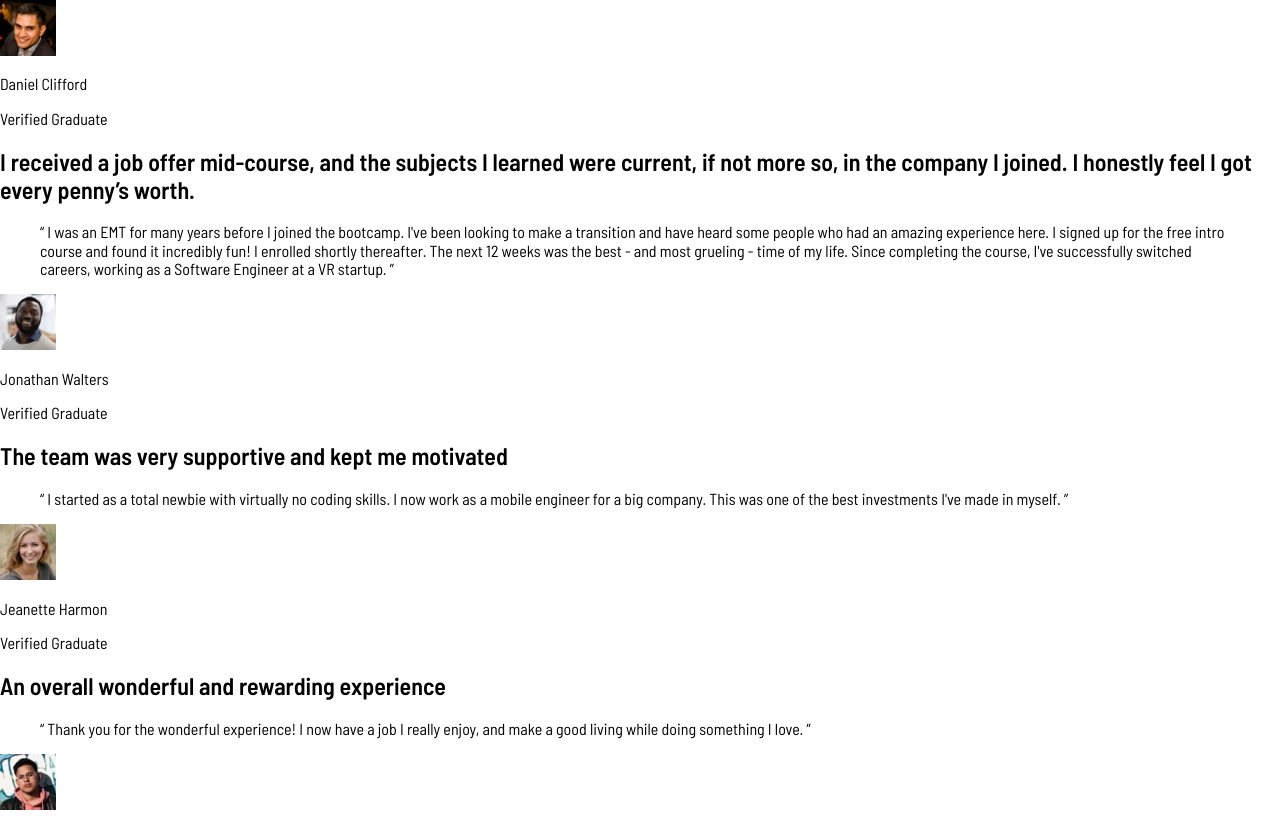
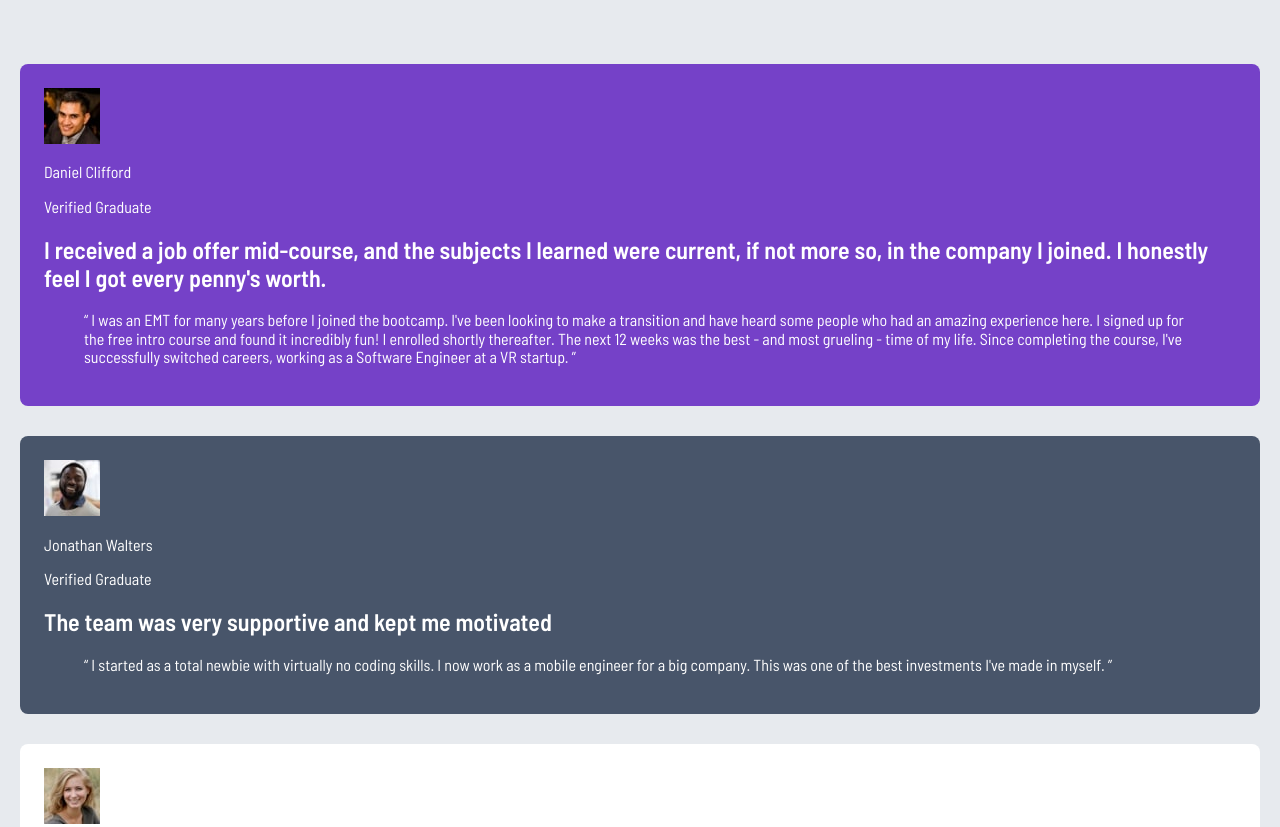
Before and after one commit to gtarrojo/testimonials-component, a plain HTML site: page index.html in a window 1280 px wide. Shown: the top 827 px of the page. Drawn offline with Linux system fonts and the light colour scheme.

Commit message:
general css and start testimonials

```diff
--- a/index.html
+++ b/index.html
@@ -14,6 +14,7 @@
     <title>Testimonials component</title>
   </head>
   <body>
+    <section class="testimonial__container">
       <article class="testimonial">
         <div class="testimonial__author">
           <img
@@ -28,18 +29,18 @@
         </div>
         <h2 class="testimonial__heading">
           I received a job offer mid-course, and the subjects I learned were
-        current, if not more so, in the company I joined. I honestly feel I got
-        every penny’s worth.
+          current, if not more so, in the company I joined. I honestly feel I
+          got every penny's worth.
         </h2>
         <blockquote>
           <p class="testimonial__quote">
-          “ I was an EMT for many years before I joined the bootcamp. I've been
-          looking to make a transition and have heard some people who had an
-          amazing experience here. I signed up for the free intro course and
-          found it incredibly fun! I enrolled shortly thereafter. The next 12
-          weeks was the best - and most grueling - time of my life. Since
-          completing the course, I've successfully switched careers, working as
-          a Software Engineer at a VR startup. ”
+            “ I was an EMT for many years before I joined the bootcamp. I've
+            been looking to make a transition and have heard some people who had
+            an amazing experience here. I signed up for the free intro course
+            and found it incredibly fun! I enrolled shortly thereafter. The next
+            12 weeks was the best - and most grueling - time of my life. Since
+            completing the course, I've successfully switched careers, working
+            as a Software Engineer at a VR startup. ”
           </p>
         </blockquote>
       </article>
@@ -61,8 +62,8 @@
         <blockquote>
           <p class="testimonial__quote">
             “ I started as a total newbie with virtually no coding skills. I now
-          work as a mobile engineer for a big company. This was one of the best
-          investments I've made in myself. ”
+            work as a mobile engineer for a big company. This was one of the
+            best investments I've made in myself. ”
           </p>
         </blockquote>
       </article>
@@ -102,16 +103,17 @@
         </div>
         <h2 class="testimonial__heading">
           Awesome teaching support from TAs who did the bootcamp themselves.
-        Getting guidance from them and learning from their experiences was easy.
+          Getting guidance from them and learning from their experiences was
+          easy.
         </h2>
         <blockquote>
           <p class="testimonial__quote">
             “ The staff seem genuinely concerned about my progress which I find
-          really refreshing. The program gave me the confidence necessary to be
-          able to go out in the world and present myself as a capable junior
-          developer. The standard is above the rest. You will get the personal
-          attention you need from an incredible community of smart and amazing
-          people. ”
+            really refreshing. The program gave me the confidence necessary to
+            be able to go out in the world and present myself as a capable
+            junior developer. The standard is above the rest. You will get the
+            personal attention you need from an incredible community of smart
+            and amazing people. ”
           </p>
         </blockquote>
       </article>
@@ -135,16 +137,18 @@
             “ Before joining the bootcamp, I've never written a line of code. I
             needed some structure from professionals who can help me learn
             programming step by step. I was encouraged to enroll by a former
-          student of theirs who can only say wonderful things about the program.
-          The entire curriculum and staff did not disappoint. They were very
-          hands-on and I never had to wait long for assistance. The agile team
-          project, in particular, was outstanding. It took my learning to the
-          next level in a way that no tutorial could ever have. In fact, I've
-          often referred to it during interviews as an example of my developent
-          experience. It certainly helped me land a job as a full-stack
-          developer after receiving multiple offers. 100% recommend! ”
+            student of theirs who can only say wonderful things about the
+            program. The entire curriculum and staff did not disappoint. They
+            were very hands-on and I never had to wait long for assistance. The
+            agile team project, in particular, was outstanding. It took my
+            learning to the next level in a way that no tutorial could ever
+            have. In fact, I've often referred to it during interviews as an
+            example of my developent experience. It certainly helped me land a
+            job as a full-stack developer after receiving multiple offers. 100%
+            recommend! ”
           </p>
         </blockquote>
       </article>
+    </section>
   </body>
 </html>
--- a/styles.css
+++ b/styles.css
@@ -11,8 +11,48 @@
   --color-black: hsl(0, 0%, 7%);
 }
 
+/* general  */
+
 html {
   font-family: "Barlow Semi Condensed", system-ui, -apple-system,
     BlinkMacSystemFont, "Segoe UI", Roboto, Oxygen, Ubuntu, Cantarell,
     "Open Sans", "Helvetica Neue", sans-serif;
 }
+
+body {
+  background-color: var(--color-grey-0);
+}
+
+/* testimonials */
+
+.testimonial__container {
+  max-width: 1240px;
+  width: calc(100% - 40px);
+  margin: 4rem auto;
+  display: flex;
+  flex-direction: column;
+  gap: 30px;
+}
+
+.testimonial {
+  border-radius: 8px;
+  padding: 24px;
+}
+
+.testimonial:nth-of-type(1) {
+  background-color: var(--color-purple-deep);
+  color: var(--color-white);
+}
+.testimonial:nth-of-type(2) {
+  background-color: var(--color-grey-3);
+  color: var(--color-white);
+}
+.testimonial:nth-of-type(3),
+.testimonial:nth-of-type(5) {
+  background-color: var(--color-white);
+  color: var(--color-grey-3);
+}
+.testimonial:nth-of-type(4) {
+  background-color: var(--color-blue-dark);
+  color: var(--color-grey-1);
+}
```
Lines whose indentation alone changed are shown as unchanged.
